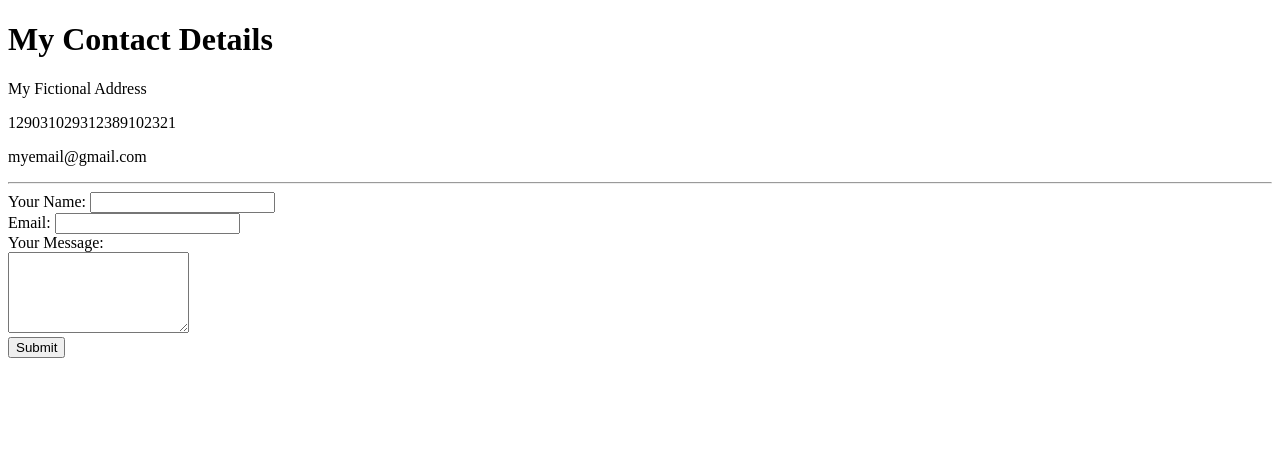
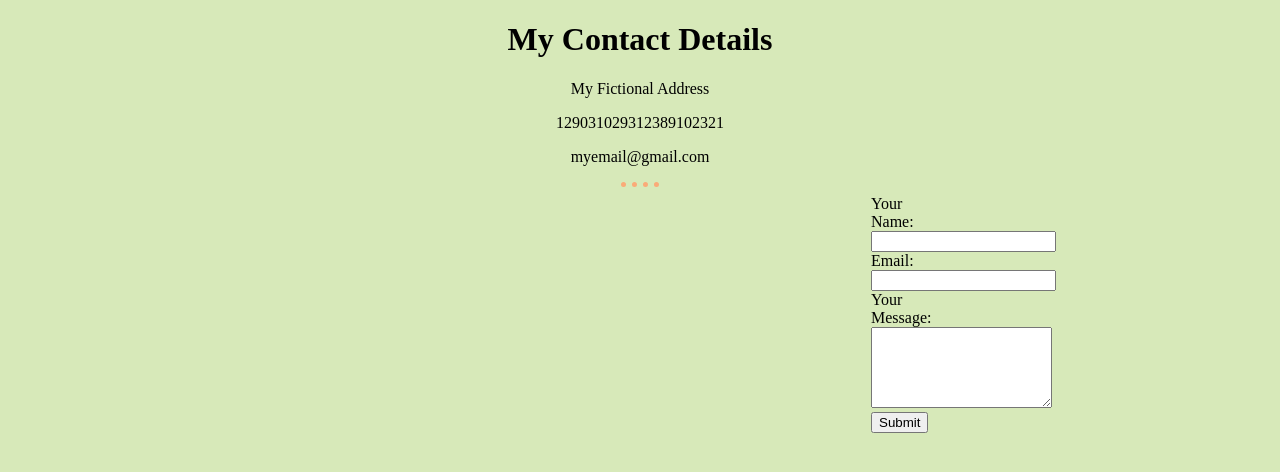
Before and after one commit to scarrasco1117/Dream, a plain HTML site: page contact.html in a window 1280 px wide. Drawn offline with Linux system fonts and the light colour scheme.

Commit message:
File Changes

```diff
--- /dev/null
+++ b/contact.css
@@ -0,0 +1,5 @@
+form {
+    text-align: left;
+    margin: 0px 863px;
+
+}
--- a/contact.html
+++ b/contact.html
@@ -4,6 +4,8 @@
     <meta charset="UTF-8" />
     <meta http-equiv="X-UA-Compatible" content="IE=edge" />
     <meta name="viewport" content="width=device-width, initial-scale=1.0" />
+    <link rel="stylesheet" href="global.css">
+    <link rel="stylesheet" href="contact.css">
     <title>Contact Information</title>
   </head>
   <body>
--- /dev/null
+++ b/global.css
@@ -0,0 +1,11 @@
+hr {
+    border-style: dotted none none;
+    border-width: 5px;
+    width: 3%;
+    height: 5%;
+    border-color: #FAAB78;
+}
+ body {
+    background-color: #D7E9B9;
+    text-align: center;
+ }
--- /dev/null
+++ b/inputs.css
@@ -0,0 +1,3 @@
+form {
+    text-align: left;
+}
--- a/styles.css
+++ b/styles.css
@@ -1,7 +1,11 @@
 table, th, td {
-    /* border: 1px solid; */
+
 }
 
 img {
     border-radius: 110px;
 }
+
+ form {
+    text-align: left;
+ }
```
Also changed, not shown: index.html (+2 -0 lines), inputs.html (+2 -0 lines).
